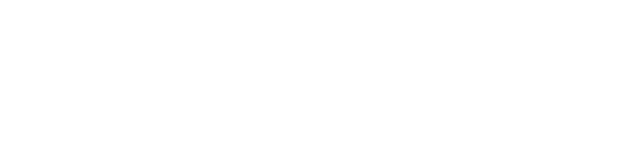
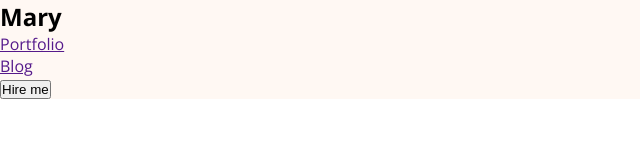
Before and after one commit to Ifram-Dewan/Simple-Project, a plain HTML site: page index.html in a window 1280 px wide. Shown: the whole page, without its empty margins (0-640 px from the left). Drawn offline with nearby package versions, Linux system fonts and the light colour scheme.

Commit message:
initialize the styles

```diff
--- /dev/null
+++ b/Styles/portfoli.css
@@ -0,0 +1,18 @@
+*{
+    margin: 0;
+    padding: 0;
+    box-sizing: border-box;
+}
+.font-open-san {
+  font-family: "Open Sans", sans-serif;
+  font-optical-sizing: auto;
+
+
+}
+
+header{
+
+
+    background-color: #FFF8F3;
+
+}
--- a/index.html
+++ b/index.html
@@ -4,8 +4,26 @@
     <meta charset="UTF-8">
     <meta name="viewport" content="width=device-width, initial-scale=1.0">
     <title>Dewan portfolio</title>
+    <link rel="preconnect" href="https://fonts.googleapis.com">
+<link rel="preconnect" href="https://fonts.gstatic.com" crossorigin>
+<link href="https://fonts.googleapis.com/css2?family=Open+Sans:ital,wght@0,300..800;1,300..800&display=swap" rel="stylesheet">
+<link rel="stylesheet" href="Styles/portfoli.css">
 </head>
-<body>
+<body class="font-open-san">
+
+    <header>
+        <nav>
+            <div class="logo">
+                <h2>Mary</h2>
+            </div>
+
+            <ul>
+                <li><a href="">Portfolio</a></li>
+                <li><a href="">Blog</a></li>
+                <li><button>Hire me</button></li>
+            </ul>
+        </nav>
+    </header>
 
 </body>
 </html>
```
